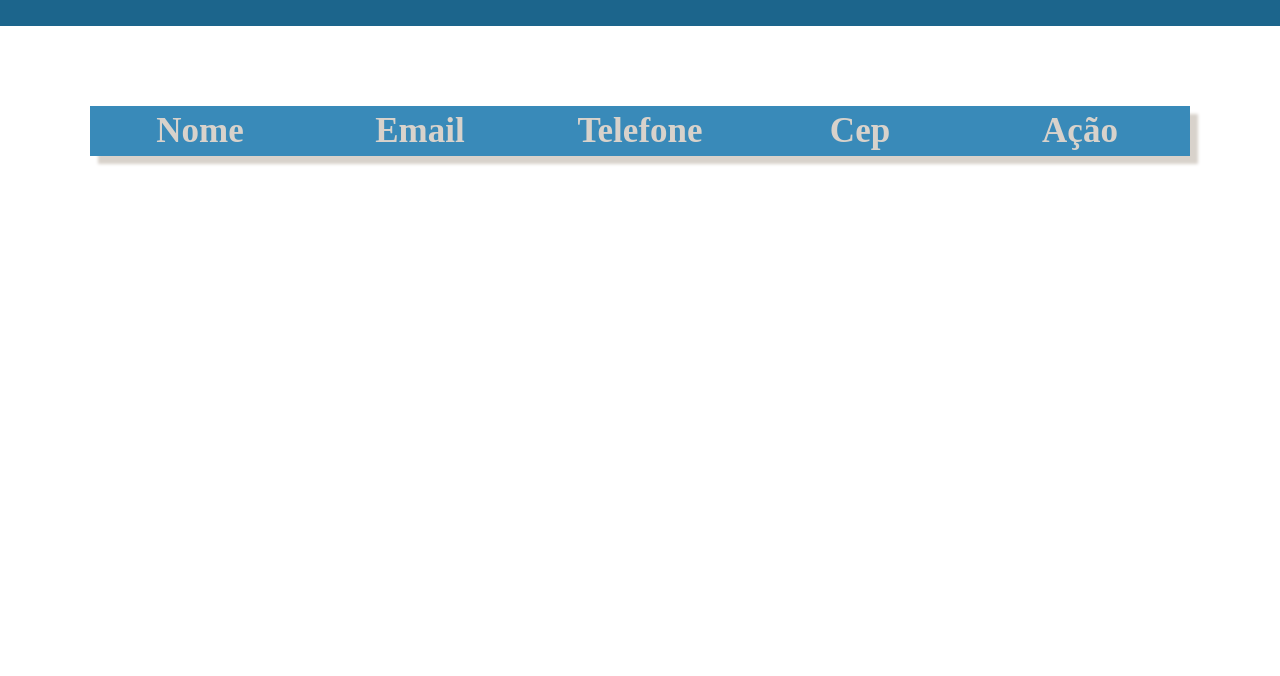
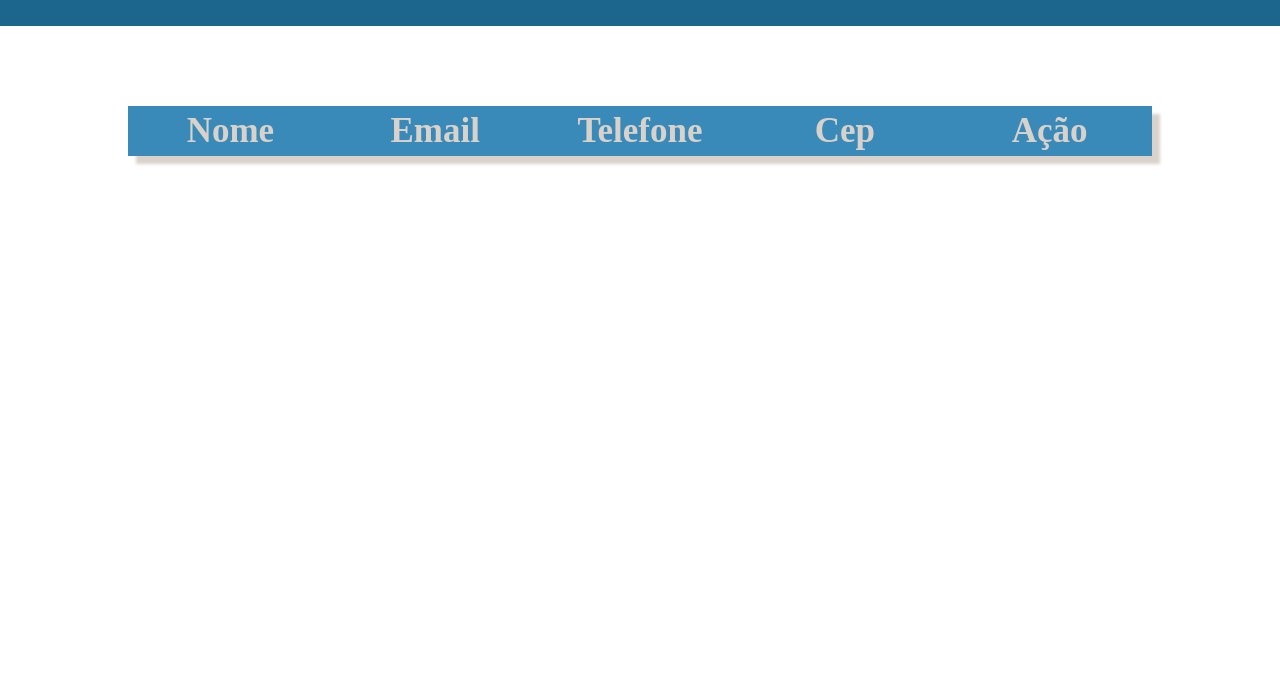
Before and after one commit to DevFabianoCavalcante/CRUD, a plain HTML site: page index.html in a window 1280 px wide. Shown: the part 124-800 px from the top of the page. Drawn offline with Linux system fonts and the light colour scheme.

Commit message:
Modificação de dimensões da tabela

```diff
--- a/assets/css/style.css
+++ b/assets/css/style.css
@@ -54,11 +54,13 @@ header h1 {
 table {
     border-collapse: collapse;
     box-shadow: 0.8rem 0.8rem 0.3rem var(--second-color);
+    table-layout: auto;
+    width: 80%;
     margin: 8rem auto 0 auto;
 }
 
 .head-row-table {
-    width: 110rem;
+    width: 100%;
     display: flex;
     justify-content: center;
     align-items: center;
@@ -86,9 +88,11 @@ td {
     display: flex;
     justify-content: center;
     align-items: center;
+    flex-wrap: wrap;
     height: 5rem;
     width: 100%;
     font-size: 2rem;
+    padding: 0 0.5rem;
     text-align: center;
     margin: 0 auto;
 }
```
